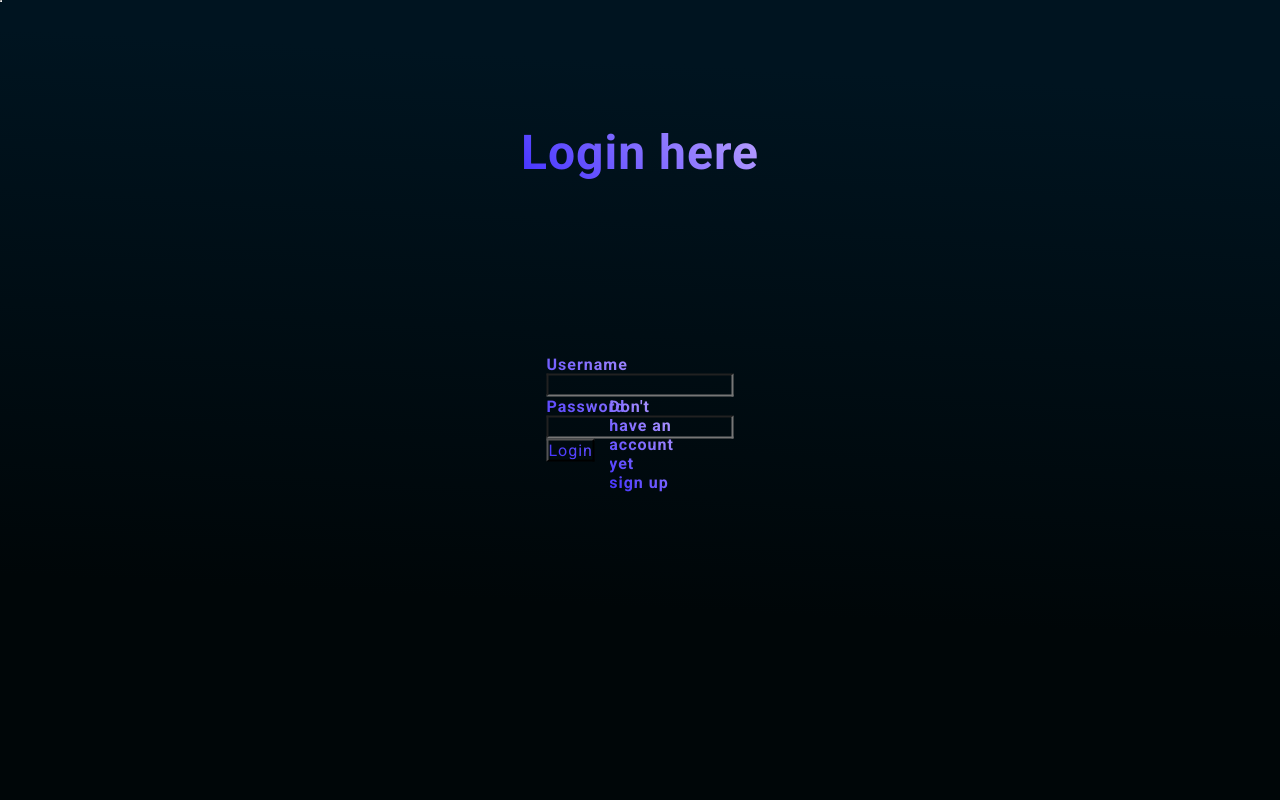
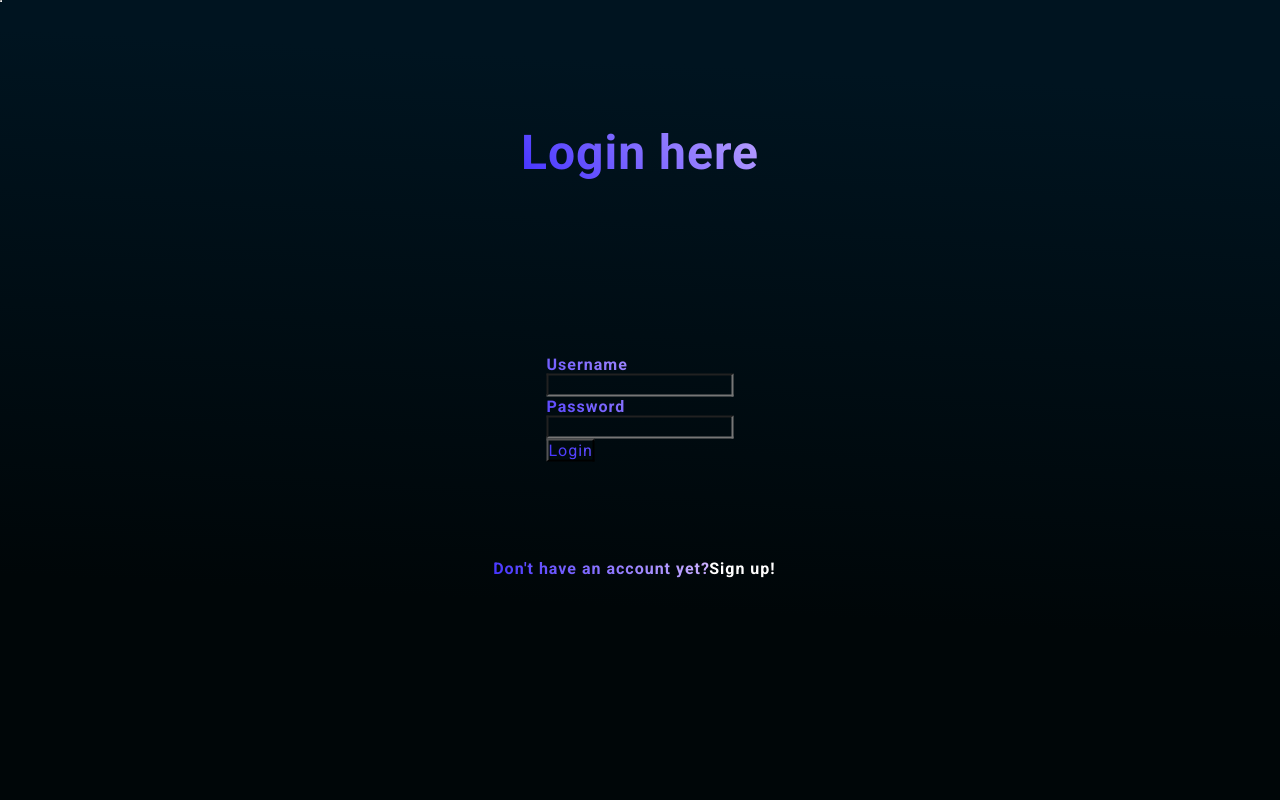
Before and after one commit to KieferPln/Webtech, a PHP site: page /login in a window 1280 px wide. Run offline with PHP 8.4, Linux system fonts and the light colour scheme; some web fonts are replaced.

Commit message:
login en registratie pagina fix

```diff
--- a/login/index.php
+++ b/login/index.php
@@ -34,19 +34,22 @@
 					<input type="text" class="form-control" name="username" />
 				<!-- </div>
 				<div class="form-group"> -->
-				</br>
+				<br>
 					<label>Password</label>
 					<br/>
 					<input type="password" class="form-control" name="password" />
 				<!-- </div> -->
-					<br/>
+					<br>
 				<!-- <div class="form-group"> -->
 					<button class="btn btn-primary form-control" name="login">Login</button>
-					<div class="login_button">
-						<p>Don't have an account yet<p> <a href="registration.php">sign up</a>
-					</div>
+
 				</div>
 			</form>
+			<div class="login_button">
+				<p>Don't have an account yet?</p>
+			</div>
+			<div class="make_account">
+				<p><a href="registration.php">Sign up!</a><p>
 		</div>
 	</div>
 </body>
--- a/login/registration.php
+++ b/login/registration.php
@@ -33,7 +33,10 @@
 					<button class="btn btn-primary form-control" name="register">Register</button>
 				</div>
 				<div class="login_button">
-				<p>already have an account?<p> <a href="index.php">Login here</a>
+				<p>already have an account?<p>
+				</div>
+				<div class="Signin">
+					<p><a href="./">Sign in!</a><p>
 				</div>
 			</form>
 		</div>
--- a/login/styles_reg.css
+++ b/login/styles_reg.css
@@ -38,8 +38,8 @@
 
 .login_button{
   position: fixed;
-  top: 80%;
-  left: 50%;
+  top: 70%;
+  left: 47%;
   transform: translate(-50%, -50%);
   font-size: 1em;
   color: rgb(221, 221, 221);
@@ -62,8 +62,8 @@
 .Signin{
 
   position: fixed;
-  top: 80%;
-  left: 68%;
+  top: 70%;
+  left: 57%;
   transform: translate(-50%, -50%);
   font-size: 1em;
   color: rgb(221, 221, 221);
@@ -82,6 +82,31 @@
   z-index: 1;
 
 }
+
+
+.make_account{
+    position: fixed;
+    top: 70%;
+    left: 58%;
+    transform: translate(-50%, -50%);
+    font-size: 1em;
+    color: rgb(221, 221, 221);
+    font-weight: 700;
+    width: fit-content;
+    padding: var(--gutter-m);
+    padding-left: 0;
+    padding-bottom: 0;
+    height: fit-content;
+    background: rgb(255, 255, 255);
+    background-clip: text;
+    -webkit-text-fill-color: transparent;
+    margin-left: var(--gutter-s);
+    -webkit-background-clip: text;
+    -webkit-text-fill-color: transparent;
+    z-index: 1;
+
+  }
+
 
 .register_rest{
     font-size: 2em;
```
